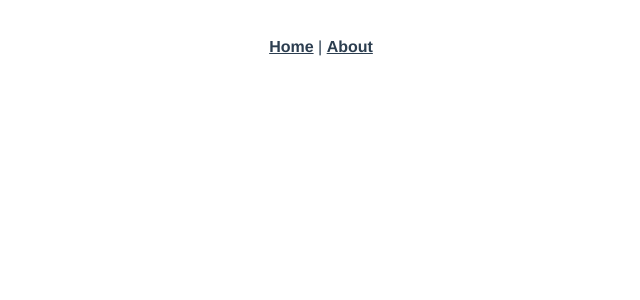
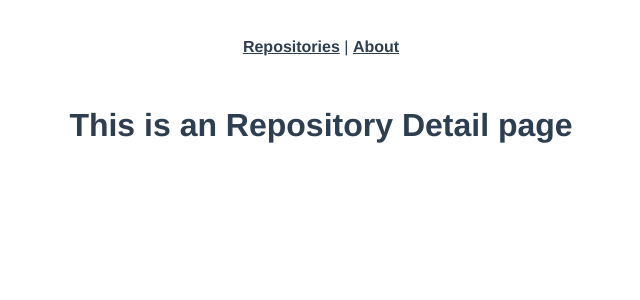
Before and after one commit to LJiri/list-detail-app, a Vue app: page /repositoryDetail in a window 1280 px wide. Shown: the top 300 px of the page, without its empty margins (319-959 px from the left). Built offline with nearby package versions, Linux system fonts and the light colour scheme.

Commit message:
set app views

```diff
--- a/src/App.vue
+++ b/src/App.vue
@@ -1,7 +1,7 @@
 <template>
   <div id="app">
     <div id="nav">
-      <router-link to="/">Home</router-link> |
+      <router-link to="/">Repositories</router-link> |
       <router-link to="/about">About</router-link>
     </div>
     <router-view />
--- a/src/router/index.js
+++ b/src/router/index.js
@@ -1,14 +1,14 @@
 import Vue from "vue";
 import VueRouter from "vue-router";
-import Home from "../views/Home.vue";
+import Repositories from "../views/Repositories.vue";
 
 Vue.use(VueRouter);
 
 const routes = [
   {
     path: "/",
-    name: "Home",
-    component: Home
+    name: "Repositories",
+    component: Repositories
   },
   {
     path: "/about",
@@ -18,6 +18,12 @@ const routes = [
     // which is lazy-loaded when the route is visited.
     component: () =>
       import(/* webpackChunkName: "about" */ "../views/About.vue")
+  },
+  {
+    path: "/repositoryDetail",
+    name: "RepositoryDetail",
+    component: () =>
+      import("../views/RepositoryDetail.vue")
   }
 ];
 
--- a/src/views/Home.vue
+++ b/src/views/Repositories.vue
@@ -10,7 +10,7 @@
 import HelloWorld from "@/components/HelloWorld.vue";
 
 export default {
-  name: "Home",
+  name: "Repositories",
   components: {
     HelloWorld
   }
--- /dev/null
+++ b/src/views/RepositoryDetail.vue
@@ -0,0 +1,5 @@
+<template>
+  <div class="repository-detail">
+    <h1>This is an Repository Detail page</h1>
+  </div>
+</template>
```
